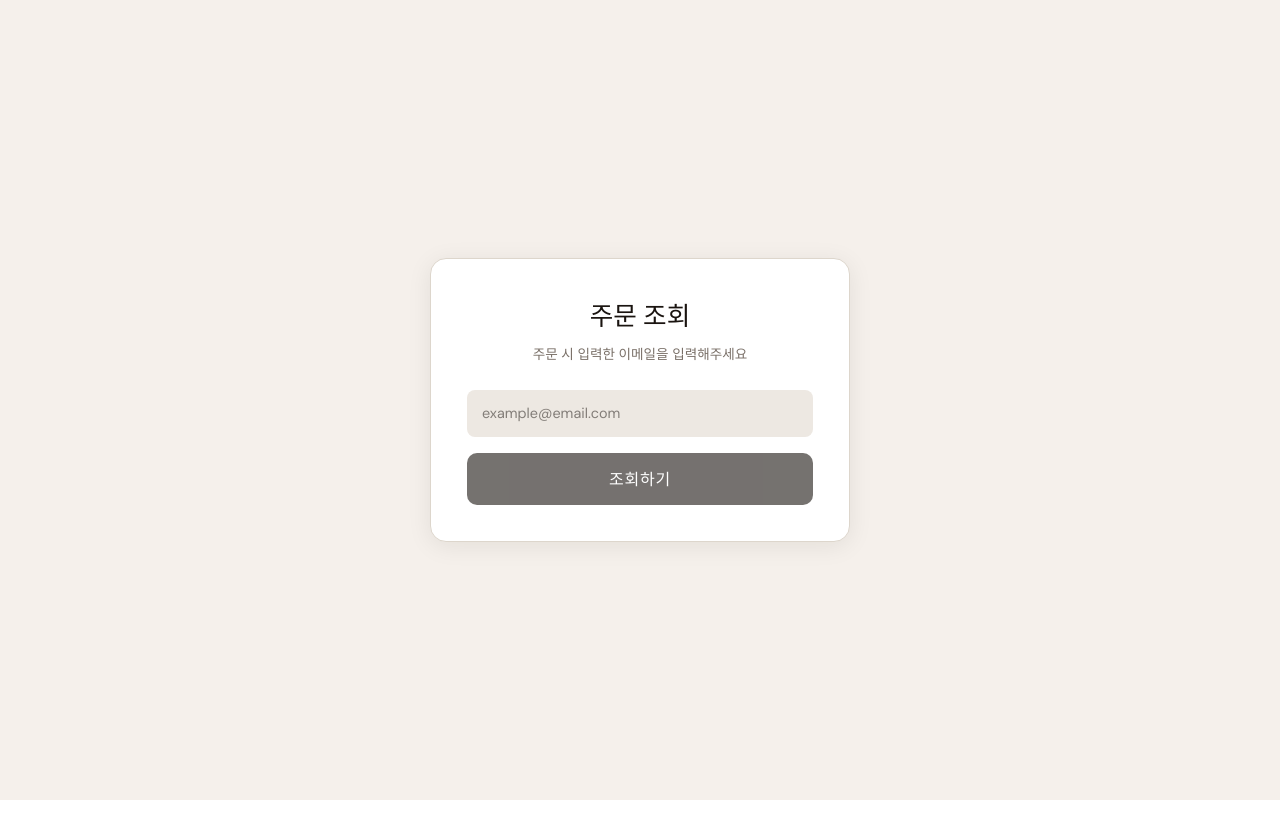
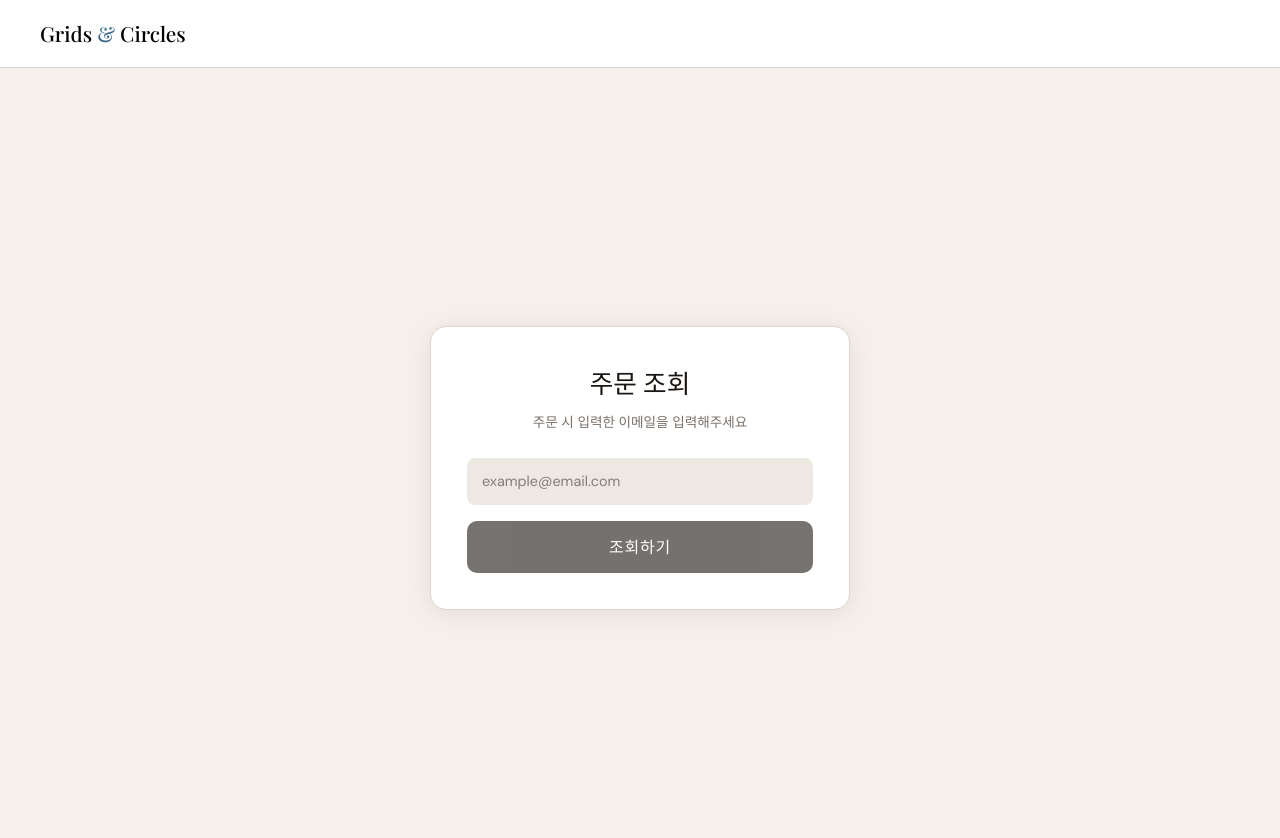
Before and after one commit to prgrms-be-devcourse/NBE9-11-1-Team03, a Next.js app in the folder frontend/: page /customer/lookup/auth in a window 1280 px wide. Shown: the top 838 px of the page. Before the commit the page ends 800 px from the top, so only its background shows below. Built offline with nearby package versions, Linux system fonts and the light colour scheme.

Commit message:
FE customer 로고 클릭 시 주문화면push

```diff
--- a/frontend/src/app/customer/lookup/auth/page.tsx
+++ b/frontend/src/app/customer/lookup/auth/page.tsx
@@ -2,6 +2,7 @@
 
 import { useState } from "react";
 import OrderList from "../list/page";
+import { useRouter } from "next/navigation";
 
 type Item = {
   productId: number;
@@ -24,6 +25,7 @@ export default function OrderSearch() {
   const [email, setEmail] = useState("");
   const [orders, setOrders] = useState<Order[] | null>(null);
   const [loading, setLoading] = useState(false);
+  const router = useRouter();
 
   const handleSearch = async () => {
     setLoading(true);
@@ -50,6 +52,22 @@ export default function OrderSearch() {
     <>
       {/* 폰트 */}
       <link href="https://fonts.googleapis.com/css2?family=Playfair+Display:wght@500;700&family=DM+Sans:wght@300;400;500&display=swap" rel="stylesheet" />
+
+      <header
+                style={{
+                    background: "#fff", borderBottom: "1px solid #ddd6cc",
+                    padding: "18px 40px", display: "flex",
+                    alignItems: "center", justifyContent: "space-between",
+                }}>
+                <div
+                    onClick={() => router.push(`/customer/order`)}
+                    style={{
+                        fontFamily: "'Playfair Display', serif", color: "black", fontSize: "1.3rem",
+                        cursor: "pointer"
+                    }}>
+                    Grids <span style={{ color: "#3a6b8a" }}>&</span> Circles
+                </div>
+            </header>
 
       <div
         style={{
--- a/frontend/src/app/customer/order/page.tsx
+++ b/frontend/src/app/customer/order/page.tsx
@@ -109,12 +109,17 @@ export default function OrderPage() {
             <div style={{ fontFamily: "'DM Sans', sans-serif", background: "#f5f0eb", minHeight: "100vh" }}>
 
                 {/* 헤더 */}
-                <header style={{
+                <header
+                    style={{
                     background: "#fff", borderBottom: "1px solid #ddd6cc",
                     padding: "18px 40px", display: "flex",
-                    alignItems: "center", justifyContent: "space-between"
+                    alignItems: "center", justifyContent: "space-between",
                 }}>
-                    <div style={{ fontFamily: "'Playfair Display', serif", color: "black", fontSize: "1.3rem" }}>
+                    <div
+                    onClick={() => router.push(`/customer/order`)}
+                    style={{ fontFamily: "'Playfair Display', serif", color: "black", fontSize: "1.3rem",
+                        cursor: "pointer"
+                    }}>
                         Grids <span style={{ color: "#3a6b8a" }}>&</span> Circles
                     </div>
                     <div style={{ display: "flex", alignItems: "center", gap: "12px" }}>
--- a/frontend/src/app/customer/success/[transactionId]/page.tsx
+++ b/frontend/src/app/customer/success/[transactionId]/page.tsx
@@ -24,6 +24,21 @@ export default function OrderSuccess() {
         <>
             <link href="https://fonts.googleapis.com/css2?family=Playfair+Display:wght@500;700&family=DM+Sans:wght@300;400;500&display=swap" rel="stylesheet" />
 
+            <header
+                style={{
+                    background: "#fff", borderBottom: "1px solid #ddd6cc",
+                    padding: "18px 40px", display: "flex",
+                    alignItems: "center", justifyContent: "space-between",
+                }}>
+                <div
+                    onClick={() => router.push(`/customer/order`)}
+                    style={{
+                        fontFamily: "'Playfair Display', serif", color: "black", fontSize: "1.3rem",
+                        cursor: "pointer"
+                    }}>
+                    Grids <span style={{ color: "#3a6b8a" }}>&</span> Circles
+                </div>
+            </header>
             <div style={{
                 fontFamily: "'DM Sans', sans-serif",
                 background: "#f5f0eb",
```
